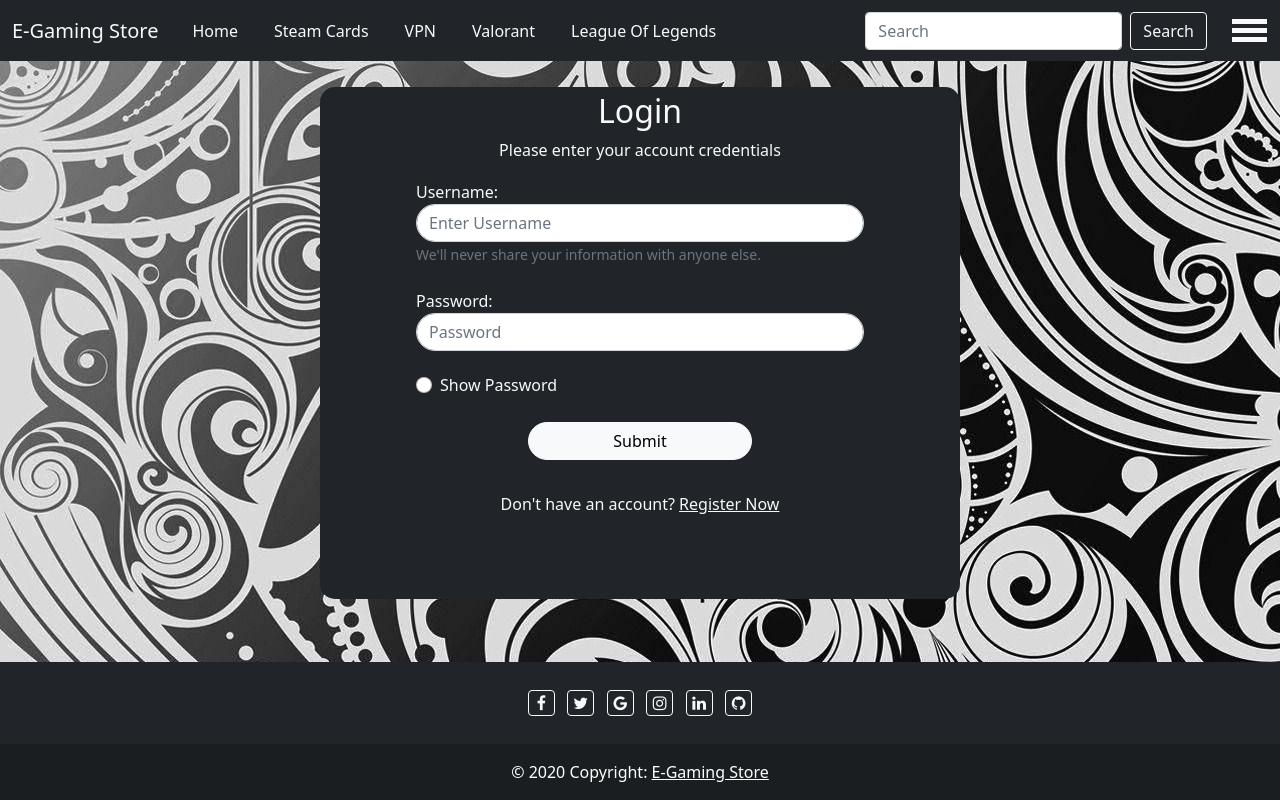
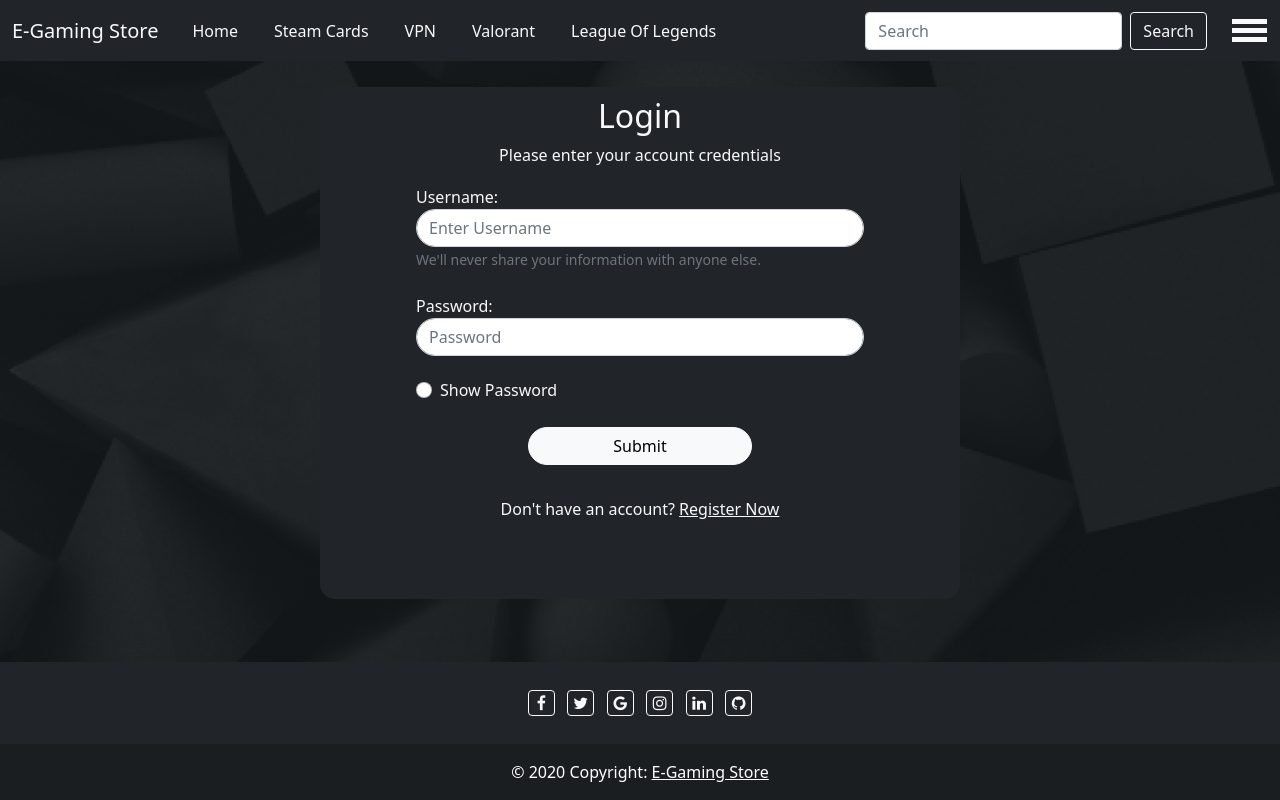
Before and after one commit to MoayadR/E-Gaming-Store, a Django app: page /access/login/ in a window 1280 px wide. Run offline with Django 4.2, Linux system fonts and the light colour scheme; some libraries are stand-ins or nearby versions.

Commit message:
Minor UI Changes

```diff
--- a/E_Gaming_Store/base_templates/base.html
+++ b/E_Gaming_Store/base_templates/base.html
@@ -12,7 +12,8 @@
     <link rel="stylesheet" href="https://cdnjs.cloudflare.com/ajax/libs/font-awesome/4.7.0/css/font-awesome.min.css">
     <style>
         body{
-            background-image: url('{% static 'img/bg2.jpg'%}');
+            background-image: url('{% static 'img/bg-main.png'%}');
+            background-position:  center;
         }
     </style>
     {% block links%}
--- a/E_Gaming_Store/static/access/login/login.css
+++ b/E_Gaming_Store/static/access/login/login.css
@@ -25,7 +25,7 @@
     display: flex;
     flex-direction: column;
     align-items: center;
-    margin-top: 5px;
+    margin-top: 10px;
 }
 
 .login-form{
--- a/E_Gaming_Store/static/access/register/register.css
+++ b/E_Gaming_Store/static/access/register/register.css
@@ -15,7 +15,7 @@
 }
 
 h2{
-    margin-top: 5px;
+    margin-top: 10px;
     align-self: center;
 }
 
```
Also changed, not shown: E_Gaming_Store/static/img/bg-main.png (added), E_Gaming_Store/static/img/bg3.jpg (added), E_Gaming_Store/static/img/bg4.jpg (added).
